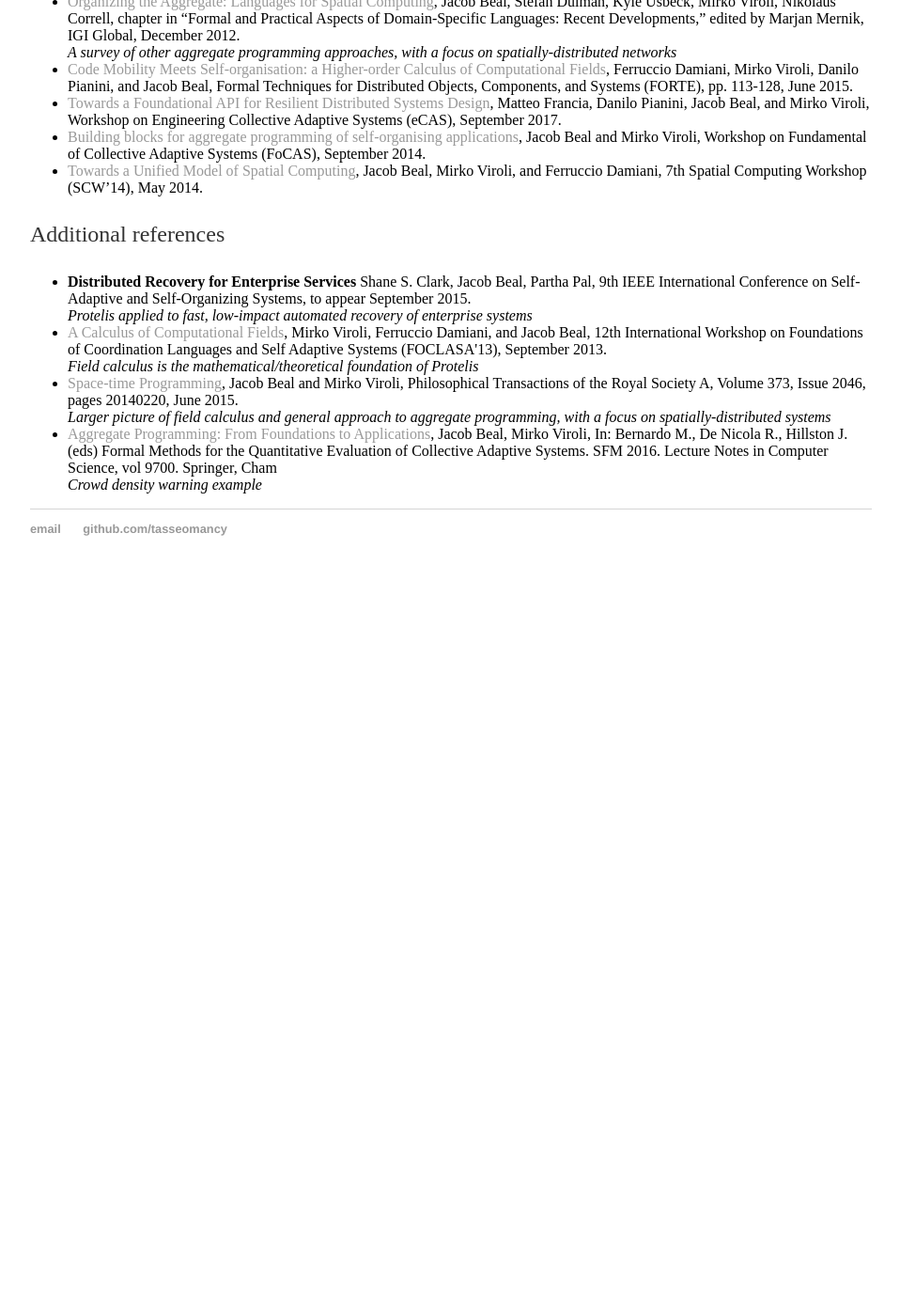
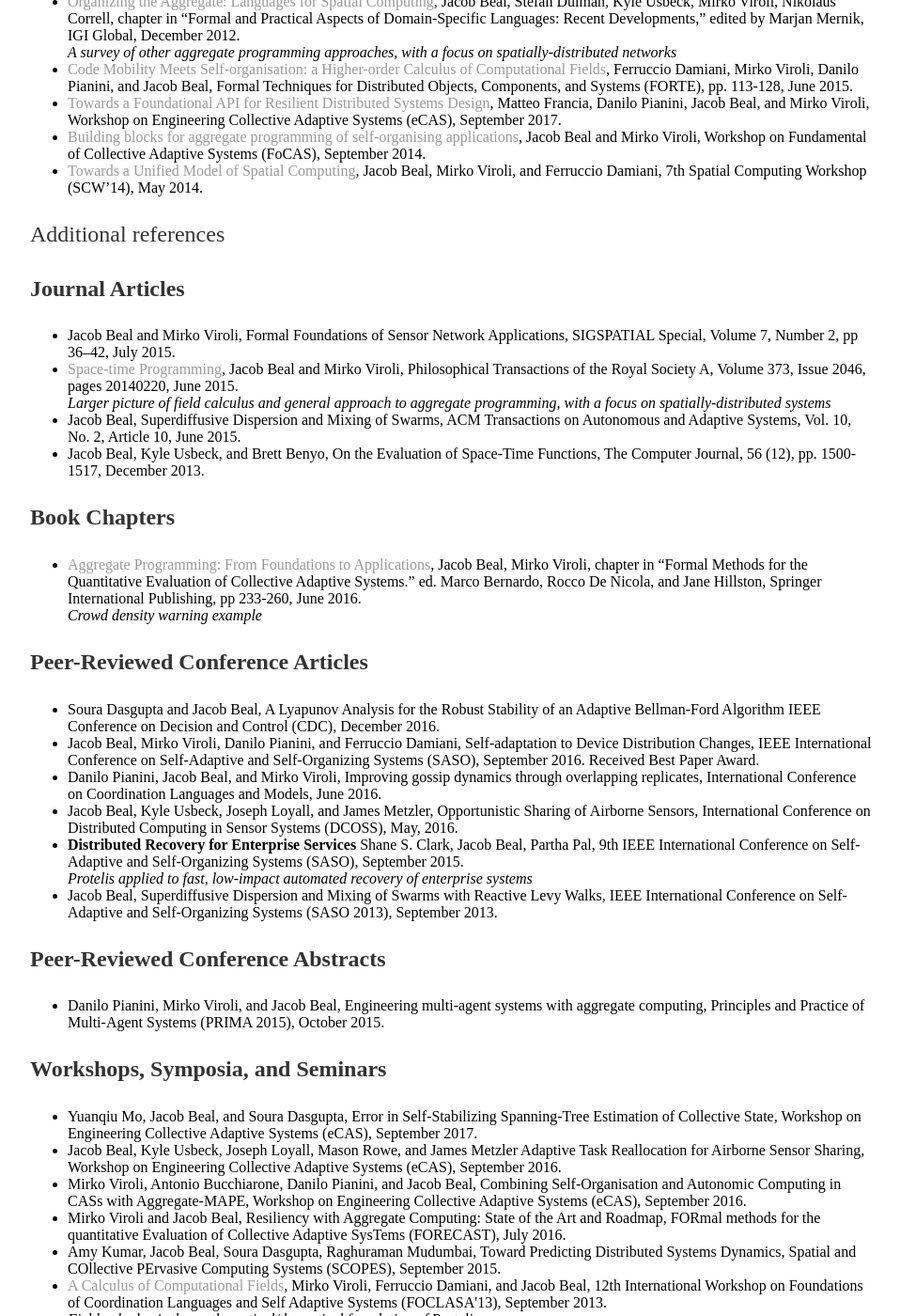
Before and after one commit to tasseomancy/tasseomancy.github.io, a Jekyll site: the page built from _posts/2018-02-21-references.md, in a window 1280 px wide and 1400 px high, scrolled down 464 px. Shown: the whole window at 94% size, without its empty margins (160-1118 px from the left). Built offline with Jekyll 4.4.1, drawn with Linux system fonts in a browser that asks for light colours; before the commit the page ends 1094 px from its top, so only the background shows below that; some of the changed text lies outside the part shown.

Commit message:
Update 2018-02-21-references.md

```diff
--- a/_posts/2018-02-21-references.md
+++ b/_posts/2018-02-21-references.md
@@ -52,15 +52,81 @@ Ferruccio Damiani, Mirko Viroli, Jacob Beal, Science of Computer Programming, Vo
 
 Additional references
 
+<strong>Journal Articles</strong>
+
+<ul>
+        <li>Jacob Beal and Mirko Viroli, Formal Foundations of Sensor Network Applications, SIGSPATIAL Special, Volume 7, Number 2, pp 36–42, July 2015.
+        </li>
+        <li>
+          <a
+            href="http://rsta.royalsocietypublishing.org/content/373/2046/20140220">Space-time
+            Programming</a>, Jacob Beal and Mirko Viroli, Philosophical
+          Transactions of the Royal Society A, Volume 373, Issue 2046,
+          pages 20140220, June 2015.
+          <br>
+          <em>Larger picture of field calculus and general approach to
+            aggregate programming, with a focus on spatially-distributed
+            systems</em>
+        </li>
+        <li>Jacob Beal, Superdiffusive Dispersion and Mixing of Swarms, ACM Transactions on Autonomous and Adaptive Systems, Vol. 10, No. 2, Article 10, June 2015.
+        </li>
+        <li>Jacob Beal, Kyle Usbeck, and Brett Benyo, On the Evaluation of Space-Time Functions, The Computer Journal, 56 (12), pp. 1500-1517, December 2013.
+        </li>
+</ul>
+
+<strong>Book Chapters</strong>
+
 <ul>
         <li>
+          <a href="http://web.mit.edu/jakebeal/www/Publications/QUANTICOL16-AggregateProgramming.pdf">Aggregate
+          Programming: From Foundations to Applications</a>,
+          Jacob Beal, Mirko Viroli, chapter in “Formal Methods for the Quantitative Evaluation of Collective Adaptive Systems.” ed. Marco Bernardo, Rocco De Nicola, and Jane Hillston, Springer International Publishing, pp 233-260, June 2016.
+          <br>
+          <em>Crowd density warning example</em>
+        </li>
+</ul>
+
+<strong>Peer-Reviewed Conference Articles</strong>
+
+<ul>
+        <li>Soura Dasgupta and Jacob Beal, A Lyapunov Analysis for the Robust Stability of an Adaptive Bellman-Ford Algorithm IEEE Conference on Decision and Control (CDC), December 2016.
+        </li>
+        <li>Jacob Beal, Mirko Viroli, Danilo Pianini, and Ferruccio Damiani, Self-adaptation to Device Distribution Changes, IEEE International Conference on Self-Adaptive and Self-Organizing Systems (SASO), September 2016. Received Best Paper Award.
+        </li>
+        <li>Danilo Pianini, Jacob Beal, and Mirko Viroli, Improving gossip dynamics through overlapping replicates, International Conference on Coordination Languages and Models, June 2016.
+        </li>
+        <li>Jacob Beal, Kyle Usbeck, Joseph Loyall, and James Metzler, Opportunistic Sharing of Airborne Sensors, International Conference on Distributed Computing in Sensor Systems (DCOSS), May, 2016.
+        </li>
+<li>
           <strong>Distributed Recovery for Enterprise Services</strong>
-          Shane S. Clark, Jacob Beal, Partha Pal, 9th IEEE International
-          Conference on Self-Adaptive and Self-Organizing Systems, to
-          appear September 2015.
+          Shane S. Clark, Jacob Beal, Partha Pal, 9th IEEE International Conference on Self-Adaptive and Self-Organizing Systems (SASO), September 2015.
           <br>
           <em>Protelis applied to fast, low-impact automated recovery of
             enterprise systems</em>
+        </li>
+        <li>Jacob Beal, Superdiffusive Dispersion and Mixing of Swarms with Reactive Levy Walks, IEEE International Conference on Self-Adaptive and Self-Organizing Systems (SASO 2013), September 2013.
+        </li>
+</ul>
+
+<strong>Peer-Reviewed Conference Abstracts</strong>
+
+<ul>
+        <li>Danilo Pianini, Mirko Viroli, and Jacob Beal, Engineering multi-agent systems with aggregate computing, Principles and Practice of Multi-Agent Systems (PRIMA 2015), October 2015.
+        </li>
+</ul>
+
+<strong>Workshops, Symposia, and Seminars</strong>
+
+<ul>
+        <li>Yuanqiu Mo, Jacob Beal, and Soura Dasgupta, Error in Self-Stabilizing Spanning-Tree Estimation of Collective State, Workshop on Engineering Collective Adaptive Systems (eCAS), September 2017.
+        </li>
+        <li>Jacob Beal, Kyle Usbeck, Joseph Loyall, Mason Rowe, and James Metzler Adaptive Task Reallocation for Airborne Sensor Sharing, Workshop on Engineering Collective Adaptive Systems (eCAS), September 2016.
+        </li>
+        <li>Mirko Viroli, Antonio Bucchiarone, Danilo Pianini, and Jacob Beal, Combining Self-Organisation and Autonomic Computing in CASs with Aggregate-MAPE, Workshop on Engineering Collective Adaptive Systems (eCAS), September 2016.
+        </li>
+        <li>Mirko Viroli and Jacob Beal, Resiliency with Aggregate Computing: State of the Art and Roadmap, FORmal methods for the quantitative Evaluation of Collective Adaptive SysTems (FORECAST), July 2016.
+        </li>
+        <li>Amy Kumar, Jacob Beal, Soura Dasgupta, Raghuraman Mudumbai, Toward Predicting Distributed Systems Dynamics, Spatial and COllective PErvasive Computing Systems (SCOPES), September 2015.
         </li>
         <li>
           <a
@@ -73,6 +139,13 @@ Additional references
           <em>Field calculus is the mathematical/theoretical foundation
             of Protelis</em>
         </li>
+        <li>Jacob Beal, Accelerating Approximate Consensus with Self-Organizing Overlays, 6th Spatial Computing Workshop, May 2013.
+        </li>
+        <li>Jacob Beal, A Tactical Command Approach to Human Control of Vehicle Swarms, AAAI 2012 Fall Symposium “Human Control of Bio-Inspired Swarms,” November 2012.
+        </li>
+</ul>
+
+
 <!--        <li>
           <a
 href="http://jakebeal.com/Publications/FORTE15-HigherOrderFieldCalculus.pdf">Code
@@ -85,22 +158,3 @@ href="http://jakebeal.com/Publications/FORTE15-HigherOrderFieldCalculus.pdf">Cod
           <em>Higher-order field calculus lets Protelis have first-class
             functions</em>
         </li> -->
-        <li>
-          <a
-            href="http://rsta.royalsocietypublishing.org/content/373/2046/20140220">Space-time
-            Programming</a>, Jacob Beal and Mirko Viroli, Philosophical
-          Transactions of the Royal Society A, Volume 373, Issue 2046,
-          pages 20140220, June 2015.
-          <br>
-          <em>Larger picture of field calculus and general approach to
-            aggregate programming, with a focus on spatially-distributed
-            systems</em>
-        </li>
-        <li>
-          <a href="http://web.mit.edu/jakebeal/www/Publications/QUANTICOL16-AggregateProgramming.pdf">Aggregate
-          Programming: From Foundations to Applications</a>,
-          Jacob Beal, Mirko Viroli, In: Bernardo M., De Nicola R., Hillston J. (eds) Formal Methods for the Quantitative Evaluation of Collective Adaptive Systems. SFM 2016. Lecture Notes in Computer Science, vol 9700. Springer, Cham
-          <br>
-          <em>Crowd density warning example</em>
-        </li>
-</ul>
```
